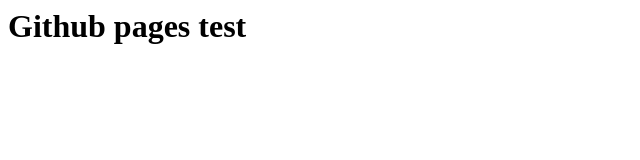
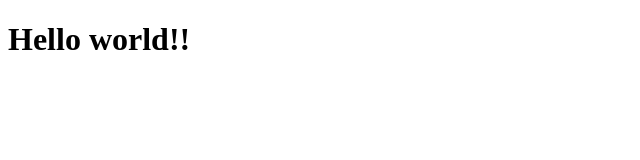
Before and after one commit to anibalguijarro/website-course, a plain HTML site: page index.html in a window 1280 px wide. Shown: the whole page, without its empty margins (0-640 px from the left). Drawn offline with Linux system fonts and the light colour scheme.

Commit message:
Mi first page.

```diff
--- a/index.html
+++ b/index.html
@@ -1 +1,11 @@
-<h1>Github pages test</h1>
+<!DOCTYPE html>
+<html lang="en">
+<head>
+    <meta charset="UTF-8">
+    <meta name="viewport" content="width=device-width, initial-scale=1.0">
+    <title>Hello world</title>
+</head>
+<body>
+    <h1>Hello world!!</h1>
+</body>
+</html>
```
